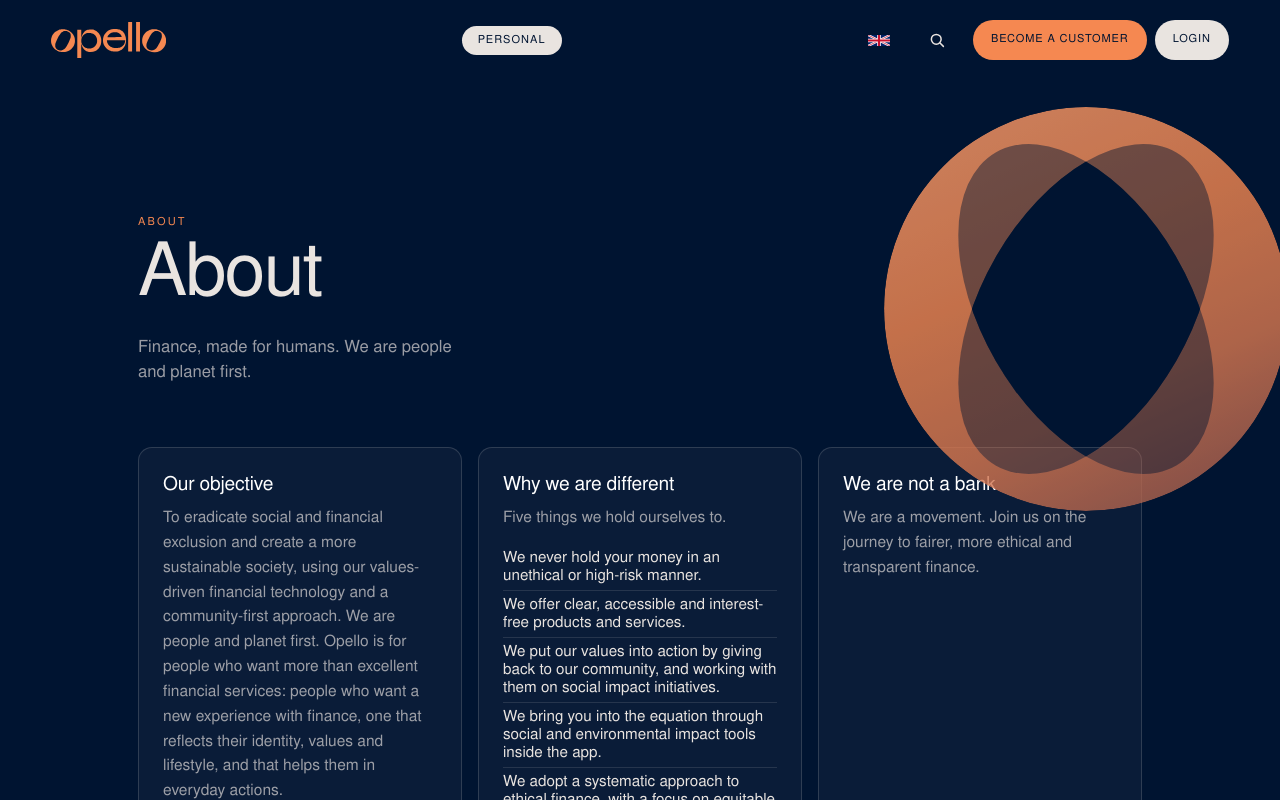
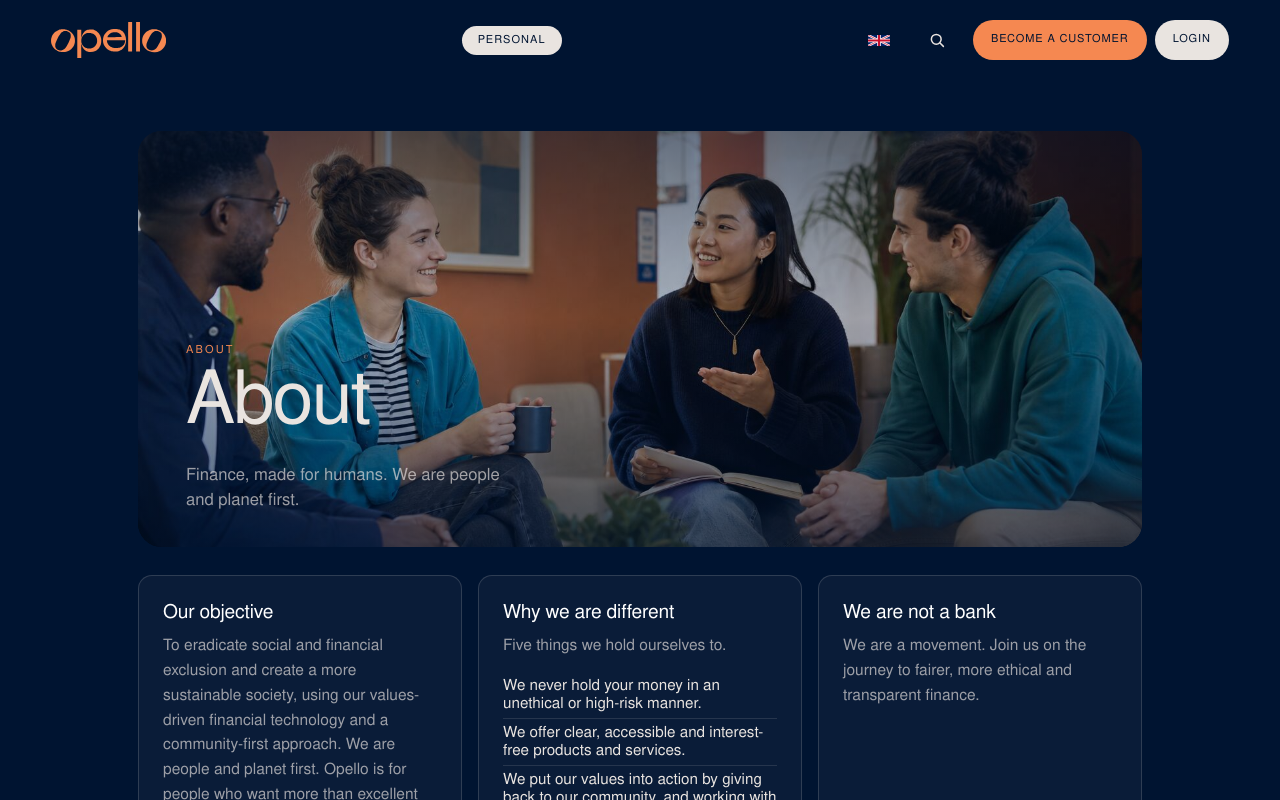
Before and after one commit to opello-uk/website, a SvelteKit app: page /studio/about/ in a window 1280 px wide. Shown: the top 800 px of the page. Built offline with nearby package versions, Linux system fonts and the light colour scheme.

Commit message:
About: full-bleed band hero variant with generated placeholder photo; en/ar/tr alt text
🪂 Generated with [Skydive](https://skydive.com)

```diff
--- a/src/lib/studio/i18n.ts
+++ b/src/lib/studio/i18n.ts
@@ -228,6 +228,7 @@ export const pagesByLang: Record<Lang, StudioPage[]> = {
       title: "من نحن",
       kicker: "من نحن",
       lede: "خدمات مالية صُممت للبشر. نضع الإنسان والكوكب أولاً.",
+      hero: { variant: "band", alt: "أربعة أشخاص يتحدثون بأريحية في صالة مشرقة دافئة بجدران طينية وكريمية" },
       sections: [
         {
           source: "placeholder",
@@ -1874,6 +1875,7 @@ export const pagesByLang: Record<Lang, StudioPage[]> = {
       title: "Hakkımızda",
       kicker: "Hakkımızda",
       lede: "İnsanlar için tasarlanmış finans. İnsanı ve gezegeni önce koyarız.",
+      hero: { variant: "band", alt: "Kil ve krem duvarlı, aydınlık sıcak bir salonda rahatça sohbet eden dört kişi" },
       sections: [
         {
           source: "placeholder",
--- a/src/lib/studio/pages.ts
+++ b/src/lib/studio/pages.ts
@@ -9,8 +9,9 @@ export type StudioPage = {
 	kicker: string;
 	lede: string;
 	// Optional unique hero. 'split' = photo card beside the copy (landing-page card language);
+	// 'band' = full-bleed photo with the copy overlaid. Default is the shared ring hero.
 	// default is the shared ring hero. Placeholder photos keep their alt updated with the licensed replacement.
-	hero?: { variant: 'split' | 'ring-photo'; alt: string };
+	hero?: { variant: 'split' | 'ring-photo' | 'photo-ring' | 'band'; alt: string };
 	source: Source;
 	sourceNotes?: string[];
 	sections: Section[];
@@ -171,6 +172,8 @@ export const pages: StudioPage[] = [
 		title: 'About',
 		kicker: 'About',
 		lede: 'Finance, made for humans. We are people and planet first.',
+		// About band hero: generated placeholder until licensed photography is supplied.
+		hero: { variant: 'band', alt: 'Four people chatting casually in a bright, warm lounge with clay and cream walls' },
 		sections: [
 			{ heading: 'Our objective', body: 'To eradicate social and financial exclusion and create a more sustainable society, using our values-driven financial technology and a community-first approach. We are people and planet first. Opello is for people who want more than excellent financial services: people who want a new experience with finance, one that reflects their identity, values and lifestyle, and that helps them in everyday actions.' },
 			{ heading: 'Why we are different', body: 'Five things we hold ourselves to.', items: [
--- a/src/routes/studio/[lang]/[slug]/+page.svelte
+++ b/src/routes/studio/[lang]/[slug]/+page.svelte
@@ -11,6 +11,8 @@
 	import cardsHero from '#lib/assets/studio/cards-hero.jpg';
 	// Open account photo-ring hero: generated placeholder until licensed photography is supplied.
 	import openAccountHero from '#lib/assets/studio/open-account-hero.jpg';
+	// About band hero: generated placeholder until licensed photography is supplied.
+	import aboutHero from '#lib/assets/studio/about-hero.jpg';
 	import { resolve } from '$app/paths';
 	import { chrome, langHref, hasTranslation, STUDIO_ORIGIN } from '#lib/studio/i18n';
 	import type { PageData } from './$types';
@@ -78,6 +80,17 @@
 			<div class="media">
 				<img src={p.slug === 'open-account' ? openAccountHero : cardsHero} alt={p.hero.alt} decoding="async" fetchpriority="high" />
 			</div>
+			<div class="copy">
+				<p class="kicker">{p.kicker}</p>
+				<h1>{p.title}</h1>
+				<p class="lede">{p.lede}</p>
+			</div>
+		</section>
+		{:else if p.hero?.variant === 'band'}
+		<section class="hero hero-band">
+			<!-- Placeholder photo; update alt with the licensed replacement -->
+			<img class="band-photo" src={p.slug === 'about' ? aboutHero : cardsHero} alt={p.hero.alt} decoding="async" fetchpriority="high" />
+			<div class="band-scrim" aria-hidden="true"></div>
 			<div class="copy">
 				<p class="kicker">{p.kicker}</p>
 				<h1>{p.title}</h1>
@@ -256,6 +269,30 @@
 	.hero-photoring .ring {
 		inset-inline-end: auto;
 		inset-inline-start: -6vw;
+	}
+	/* Band hero variant (About): full-bleed photo, copy overlaid on a navy scrim,
+	   like the baseline photo band. Full column width, photo behind the copy. */
+	.hero-band {
+		min-height: min(52vh, 480px);
+		padding: clamp(16px, 3vh, 32px) clamp(20px, 4vw, 48px) clamp(24px, 4vh, 40px);
+		border-radius: 24px;
+		overflow: hidden;
+		align-items: end;
+	}
+	.hero-band .band-photo {
+		position: absolute;
+		inset: 0;
+		width: 100%;
+		height: 100%;
+		object-fit: cover;
+	}
+	.hero-band .band-scrim {
+		position: absolute;
+		inset: 0;
+		background: linear-gradient(180deg, rgba(0, 20, 49, 0.55) 0%, rgba(0, 20, 49, 0.2) 45%, rgba(0, 20, 49, 0.62) 100%);
+	}
+	.hero-band .copy {
+		max-width: 30rem;
 	}
 	@media (max-width: 720px) {
 		.hero-ringphoto {
--- a/src/routes/studio/[slug]/+page.svelte
+++ b/src/routes/studio/[slug]/+page.svelte
@@ -11,6 +11,8 @@
 	import currentAccountsHero from '#lib/assets/studio/current-accounts-hero.jpg';
 	// Open account photo-ring hero: generated placeholder until licensed photography is supplied.
 	import openAccountHero from '#lib/assets/studio/open-account-hero.jpg';
+	// About band hero: generated placeholder until licensed photography is supplied.
+	import aboutHero from '#lib/assets/studio/about-hero.jpg';
 	import { resolve } from '$app/paths';
 	import { hasTranslation, langName, STUDIO_ORIGIN, type Lang } from '#lib/studio/i18n';
 	import type { PageData } from './$types';
@@ -83,6 +85,17 @@
 			<div class="media">
 				<img src={p.slug === 'open-account' ? openAccountHero : cardsHero} alt={p.hero.alt} decoding="async" fetchpriority="high" />
 			</div>
+			<div class="copy">
+				<p class="kicker">{p.kicker}</p>
+				<h1>{p.title}</h1>
+				<p class="lede">{p.lede}</p>
+			</div>
+		</section>
+		{:else if p.hero?.variant === 'band'}
+		<section class="hero hero-band">
+			<!-- Placeholder photo; update alt with the licensed replacement -->
+			<img class="band-photo" src={p.slug === 'about' ? aboutHero : cardsHero} alt={p.hero.alt} decoding="async" fetchpriority="high" />
+			<div class="band-scrim" aria-hidden="true"></div>
 			<div class="copy">
 				<p class="kicker">{p.kicker}</p>
 				<h1>{p.title}</h1>
@@ -265,6 +278,30 @@
 	.hero-photoring .ring {
 		inset-inline-end: auto;
 		inset-inline-start: -6vw;
+	}
+	/* Band hero variant (About): full-bleed photo, copy overlaid on a navy scrim,
+	   like the baseline photo band. Full column width, photo behind the copy. */
+	.hero-band {
+		min-height: min(52vh, 480px);
+		padding: clamp(16px, 3vh, 32px) clamp(20px, 4vw, 48px) clamp(24px, 4vh, 40px);
+		border-radius: 24px;
+		overflow: hidden;
+		align-items: end;
+	}
+	.hero-band .band-photo {
+		position: absolute;
+		inset: 0;
+		width: 100%;
+		height: 100%;
+		object-fit: cover;
+	}
+	.hero-band .band-scrim {
+		position: absolute;
+		inset: 0;
+		background: linear-gradient(180deg, rgba(0, 20, 49, 0.55) 0%, rgba(0, 20, 49, 0.2) 45%, rgba(0, 20, 49, 0.62) 100%);
+	}
+	.hero-band .copy {
+		max-width: 30rem;
 	}
 	@media (max-width: 720px) {
 		.hero-ringphoto {
```
Also changed, not shown: src/lib/assets/studio/about-hero.jpg (added).
